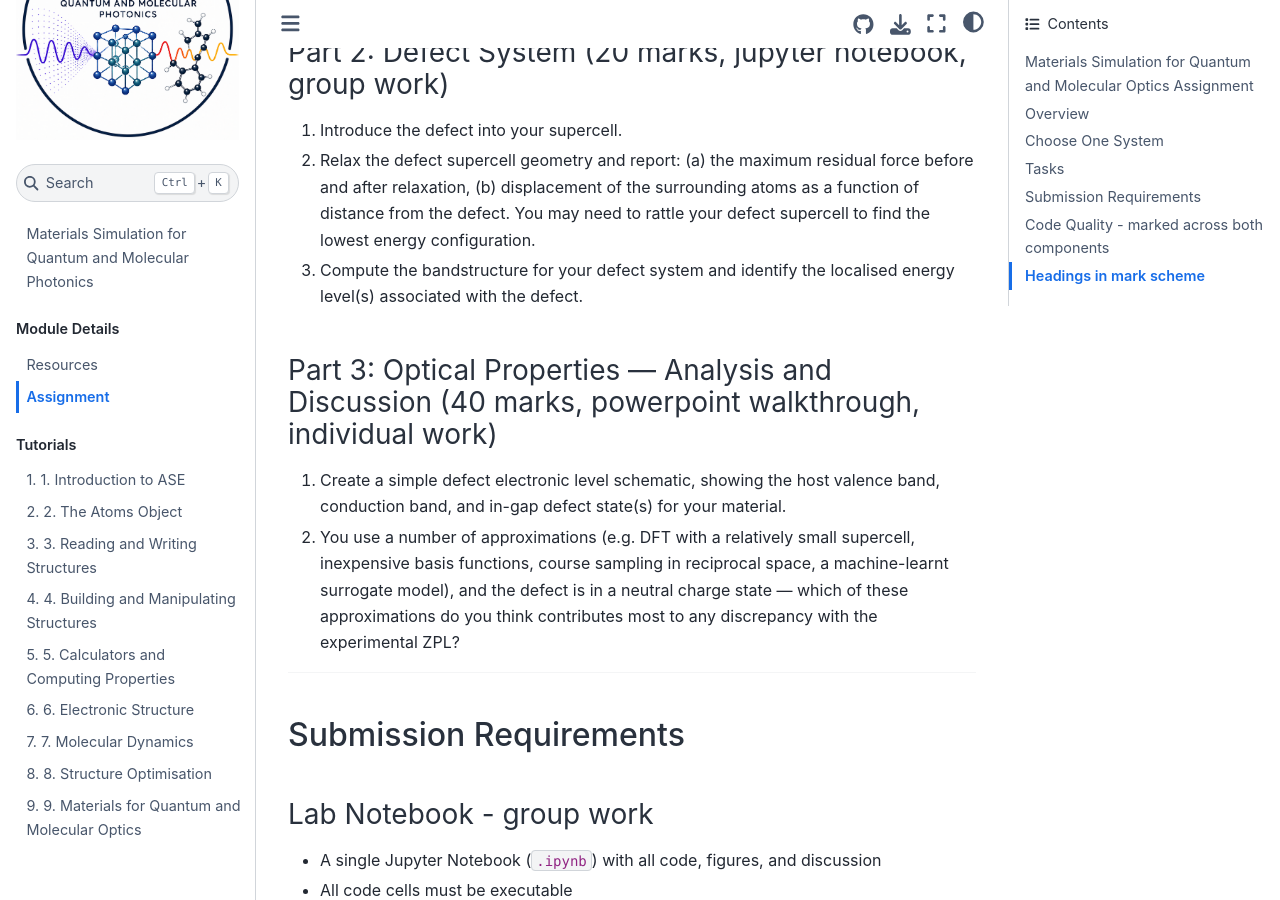
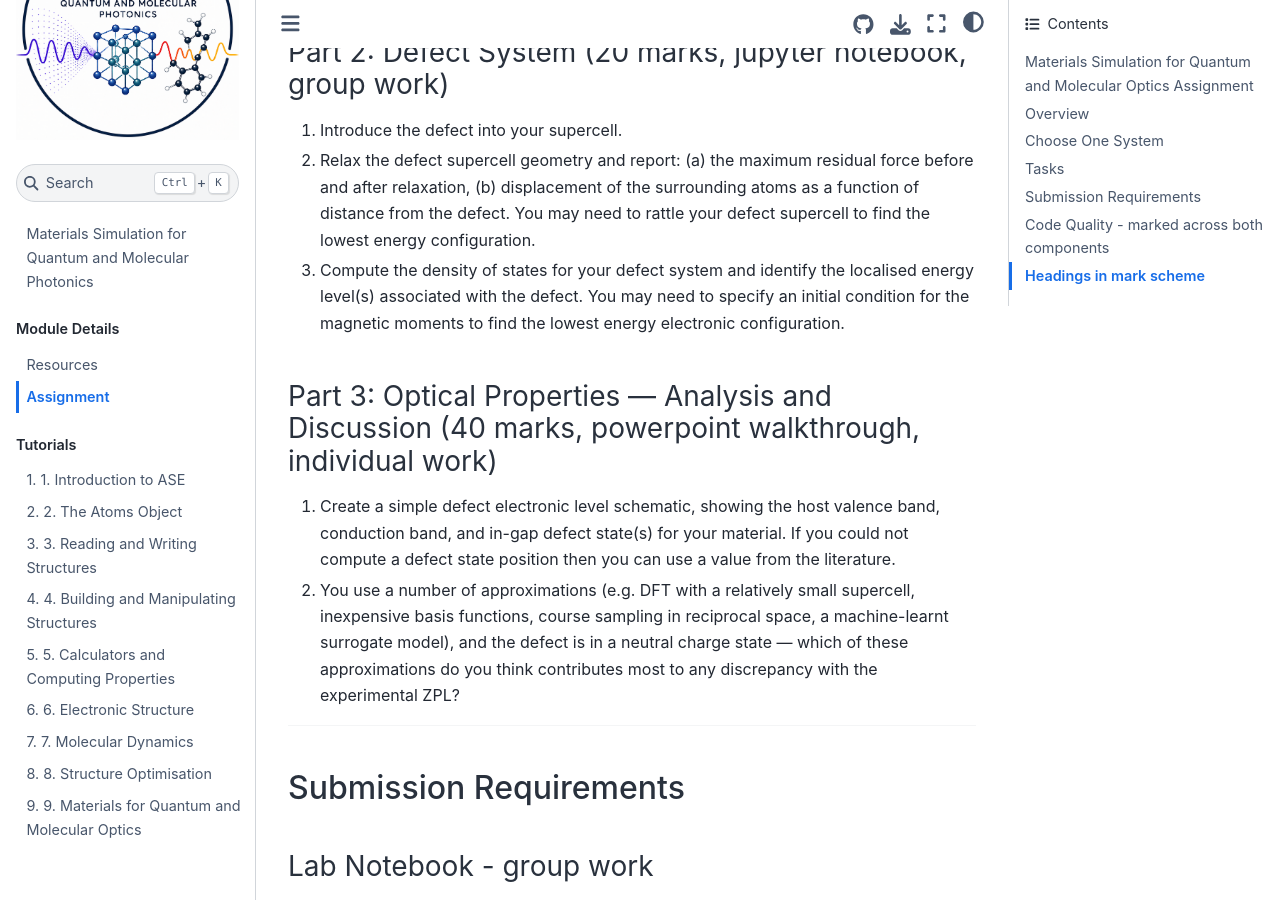
Before and after one commit to NU-CEM/Atomistic_Simulation, a Jupyter Book: the page built from Assignment.md, in a window 1280 px wide and 900 px high, scrolled down 1662 px. Built offline with Jupyter Book 1.0.4 settings and Sphinx 7.4.7 and the Sphinx Book theme 1.1.4, drawn with Linux system fonts in a browser that asks for light colours.

Commit message:
Update Assignment.md

```diff
--- a/Assignment.md
+++ b/Assignment.md
@@ -42,11 +42,11 @@ All defects should be considered in their neutral charge state. You may propose
 
 1. Introduce the defect into your supercell.
 2. Relax the defect supercell geometry and report: (a) the maximum residual force before and after relaxation, (b) displacement of the surrounding atoms as a function of distance from the defect. You may need to rattle your defect supercell to find the lowest energy configuration.
-3. Compute the bandstructure for your defect system and identify the localised energy level(s) associated with the defect.
+3. Compute the density of states for your defect system and identify the localised energy level(s) associated with the defect. You may need to specify an initial condition for the magnetic moments to find the lowest energy electronic configuration.
 
 ### Part 3: Optical Properties — Analysis and Discussion (40 marks, powerpoint walkthrough, individual work)
 
-1. Create a simple defect electronic level schematic, showing the host valence band, conduction band, and in-gap defect state(s) for your material.
+1. Create a simple defect electronic level schematic, showing the host valence band, conduction band, and in-gap defect state(s) for your material. If you could not compute a defect state position then you can use a value from the literature.
 2. You use a number of approximations (e.g. DFT with a relatively small supercell, inexpensive basis functions, course sampling in reciprocal space, a machine-learnt surrogate model), and the defect is in a neutral charge state — which of these approximations do you think contributes most to any discrepancy with the experimental ZPL?
 
 ---
```
